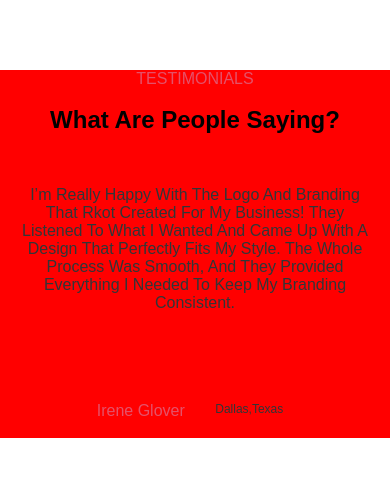
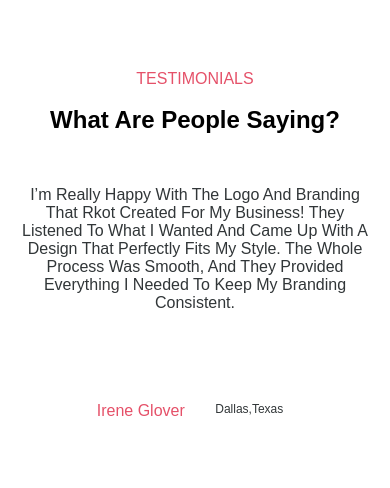
Before and after one commit to rkotchamp/rkot-agency, a React (Vite) app: page /blogs in a window 390 px wide. Shown: the part 318-806 px from the top of the page. Built offline with nearby package versions, Linux system fonts and the light colour scheme; no server answers.

Commit message:
created the  tiny style bugs and solved them

```diff
--- a/index.html
+++ b/index.html
@@ -9,7 +9,7 @@
     />
     <meta name="viewport" content="width=device-width, initial-scale=1.0" />
 
-    <title>Rkot Designs || Web Agency</title>
+    <title>Rkot Designs | Web Agency</title>
   </head>
   <body>
     <div id="root"></div>
--- a/src/Components/OpenBurgerMenu/BurgerMenu.css
+++ b/src/Components/OpenBurgerMenu/BurgerMenu.css
@@ -266,6 +266,7 @@ body.burger-menu-closed {
     font-size: 12px;
     font-family: var(--secondary-font-family);
     cursor: pointer;
+    padding: 10px;
   }
   .first__division .contactPane p:hover {
     text-decoration: underline;
--- a/src/Components/Testimonials&Contacts/Testimonials/Testimonials.css
+++ b/src/Components/Testimonials&Contacts/Testimonials/Testimonials.css
@@ -40,7 +40,7 @@
     display: flex;
     flex-direction: column;
     align-items: center;
-    background-color: red;
+    /* background-color: red; */
   }
   .testimonials__container h2 {
     height: 80px;
```
